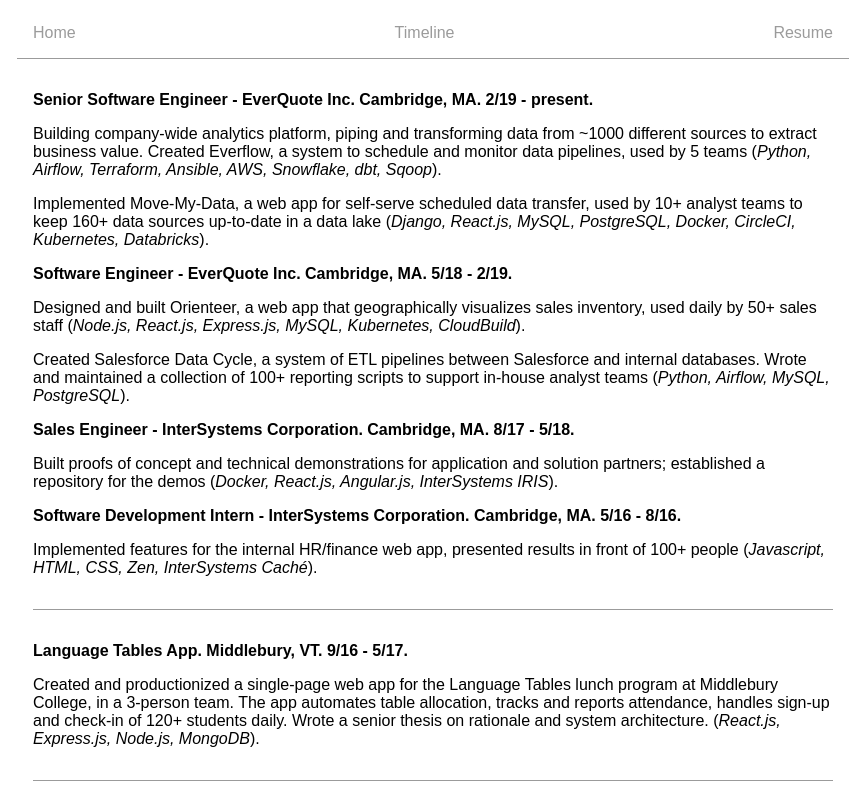
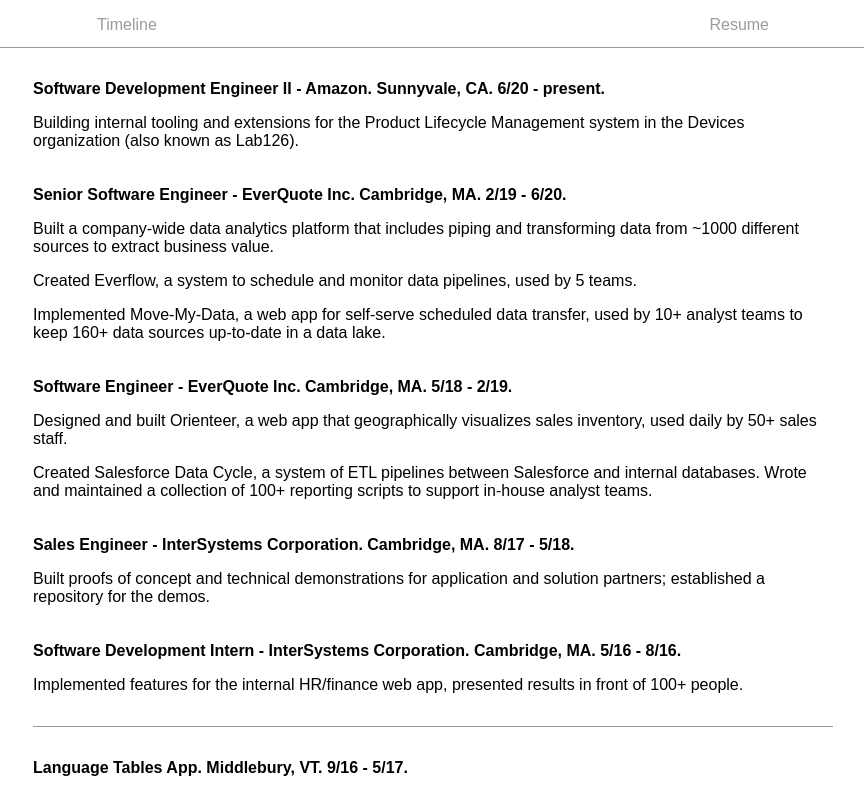
Before and after one commit to aamangeldi/amangeldi.info, a Next.js app: page /resume in a window 1280 px wide. Shown: the top 793 px of the page, without its empty margins (207-1071 px from the left). Built offline with nearby package versions, Linux system fonts and the light colour scheme.

Commit message:
Add new info, improve styling

```diff
--- a/components/header.js
+++ b/components/header.js
@@ -1,16 +1,13 @@
 import Link from 'next/link';
 
 const Header = () => (
-  <div className='wrapper-outer'>
-    <nav className='bottom-line header-wrapper-inner wrapper-inner padded-left-right'>
+  <div className='wrapper-outer header-fixed'>
+    <nav className='bottom-line header-wrapper-inner padded-left padded-right'>
       <Link href='/'>
-        <a>Home</a>
-      </Link>
-      <Link href='/timeline'>
-        <a className='padded-left-right'>Timeline</a>
+        <a className='padded-left'>Timeline</a>
       </Link>
       <Link href='/resume'>
-        <a>Resume</a>
+        <a className='padded-right'>Resume</a>
       </Link>
     </nav>
     <style jsx>{`
@@ -18,13 +15,23 @@
         color: #9b9b9b;
         text-decoration: none;
       }
+      .header-fixed {
+        background: white;
+        position: fixed;
+        height: 3em;
+        width: 100%;
+      }
       .header-wrapper-inner {
         display: flex;
         justify-content: space-between;
+        padding: 1em;
+        width: 50em;
       }
-      .padded-left-right {
-        padding-left: 1em;
-        padding-right: 1em;
+      .padded-left {
+        padding-left: 4em;
+      }
+      .padded-right {
+        padding-right: 4em;
       }
     `}</style>
   </div>
--- a/components/layout.js
+++ b/components/layout.js
@@ -16,6 +16,7 @@
       body {
         font-family: Arial, Helvetica, sans-serif;
         font-size: 16px;
+        margin: 0;
       }
       .bottom-line {
         border-bottom: 1px solid #9b9b9b;
@@ -27,6 +28,7 @@
       .wrapper-inner {
         padding: 1em;
         width: 50em;
+        margin-top: 3em;
       }
     `}</style>
   </div>
--- a/package.json
+++ b/package.json
@@ -21,7 +21,7 @@
   },
   "homepage": "https://github.com/aamangeldi/amangeldi.info#readme",
   "dependencies": {
-    "next": "^9.2.2",
+    "next": "^11.0.1",
     "react": "^16.13.0",
     "react-dom": "^16.13.0"
   }
--- a/pages/resume.js
+++ b/pages/resume.js
@@ -4,24 +4,37 @@
   return (
     <Layout>
       <div className='bottom-line padded-bottom'>
-        <p className='bolded'>Senior Software Engineer - EverQuote Inc. Cambridge, MA. 2/19 - present.</p>
-        <p>Building company-wide analytics platform, piping and transforming data from ~1000 different sources to extract business value. Created Everflow, a system to schedule and monitor data pipelines, used by 5 teams (<i>Python, Airflow, Terraform, Ansible, AWS, Snowflake, dbt, Sqoop</i>).</p>
-        <p>Implemented Move-My-Data, a web app for self-serve scheduled data transfer, used by 10+ analyst teams to keep 160+ data sources up-to-date in a data lake (<i>Django, React.js, MySQL, PostgreSQL, Docker, CircleCI, Kubernetes, Databricks</i>).</p>
-        <p className='bolded'>Software Engineer - EverQuote Inc. Cambridge, MA. 5/18 - 2/19.</p>
-        <p>Designed and built Orienteer, a web app that geographically visualizes sales inventory, used daily by 50+ sales staff (<i>Node.js, React.js, Express.js, MySQL, Kubernetes, CloudBuild</i>).</p>
-        <p>Created Salesforce Data Cycle, a system of ETL pipelines between Salesforce and internal databases. Wrote and maintained a collection of 100+ reporting scripts to support in-house analyst teams (<i>Python, Airflow, MySQL, PostgreSQL</i>).</p>
-        <p className='bolded'>Sales Engineer - InterSystems Corporation. Cambridge, MA. 8/17 - 5/18.</p>
-        <p>Built proofs of concept and technical demonstrations for application and solution partners; established a repository for the demos (<i>Docker, React.js, Angular.js, InterSystems IRIS</i>).</p>
-        <p className='bolded'>Software Development Intern - InterSystems Corporation. Cambridge, MA. 5/16 - 8/16.</p>
-        <p>Implemented features for the internal HR/finance web app, presented results in front of 100+ people (<i>Javascript, HTML, CSS, Zen, InterSystems Caché</i>).</p>
+        <div>
+          <p className='bolded'>Software Development Engineer II - Amazon. Sunnyvale, CA. 6/20 - present.</p>
+          <p>Building internal tooling and extensions for the Product Lifecycle Management system in the Devices organization (also known as Lab126).</p>
+        </div>
+        <div className='padded-top-element'>
+          <p className='bolded'>Senior Software Engineer - EverQuote Inc. Cambridge, MA. 2/19 - 6/20.</p>
+          <p>Built a company-wide data analytics platform that includes piping and transforming data from ~1000 different sources to extract business value.</p>
+          <p>Created Everflow, a system to schedule and monitor data pipelines, used by 5 teams.</p>
+          <p>Implemented Move-My-Data, a web app for self-serve scheduled data transfer, used by 10+ analyst teams to keep 160+ data sources up-to-date in a data lake.</p>
+        </div>
+        <div className='padded-top-element'>
+          <p className='bolded'>Software Engineer - EverQuote Inc. Cambridge, MA. 5/18 - 2/19.</p>
+          <p>Designed and built Orienteer, a web app that geographically visualizes sales inventory, used daily by 50+ sales staff.</p>
+          <p>Created Salesforce Data Cycle, a system of ETL pipelines between Salesforce and internal databases. Wrote and maintained a collection of 100+ reporting scripts to support in-house analyst teams.</p>
+        </div>
+        <div className='padded-top-element'>
+          <p className='bolded'>Sales Engineer - InterSystems Corporation. Cambridge, MA. 8/17 - 5/18.</p>
+          <p>Built proofs of concept and technical demonstrations for application and solution partners; established a repository for the demos.</p>
+        </div>
+        <div className='padded-top-element'>
+          <p className='bolded'>Software Development Intern - InterSystems Corporation. Cambridge, MA. 5/16 - 8/16.</p>
+          <p>Implemented features for the internal HR/finance web app, presented results in front of 100+ people.</p>
+        </div>
       </div>
       <div className='bottom-line padded-bottom padded-top'>
         <p className='bolded'>Language Tables App. Middlebury, VT. 9/16 - 5/17.</p>
-        <p>Created and productionized a single-page web app for the Language Tables lunch program at Middlebury College, in a 3-person team. The app automates table allocation, tracks and reports attendance, handles sign-up and check-in of 120+ students daily. Wrote a senior thesis on rationale and system architecture. (<i>React.js, Express.js, Node.js, MongoDB</i>).</p>
+        <p>Created and productionized a single-page web app for the Language Tables lunch program at Middlebury College, in a 3-person team. The app automates table allocation, tracks and reports attendance, handles sign-up and check-in of 120+ students daily. Wrote senior thesis on rationale and system architecture.</p>
       </div>
       <div>
         <p className='bolded padded-top'>Middlebury College, 2017. Magna Cum Laude. Phi Beta Kappa Honors.</p>
-        <p>B.A. in Computer Science (Highest Honors) and Economics. GPA: 3.92/4.<br/>Tutor for Data Structures and Computer Architecture courses (<i>Java, Linux, OS</i>).</p>
+        <p>B.A. in Computer Science (Highest Honors) and Economics. GPA: 3.92/4.<br/>Tutor for Data Structures and Computer Architecture courses.</p>
       </div>
       <style jsx>{`
         .bolded {
@@ -30,6 +43,9 @@
         .padded-bottom {
           padding-bottom: 1em;
         }
+        .padded-top-element {
+          padding-top: 0.25em;
+        }
         .padded-top {
           padding-top: 1em;
         }
```
Also changed, not shown: pages/index.js (+2 -5 lines), pages/timeline.js (+4 -3 lines), 1 other file (tests, documents, lock files or other folders).
